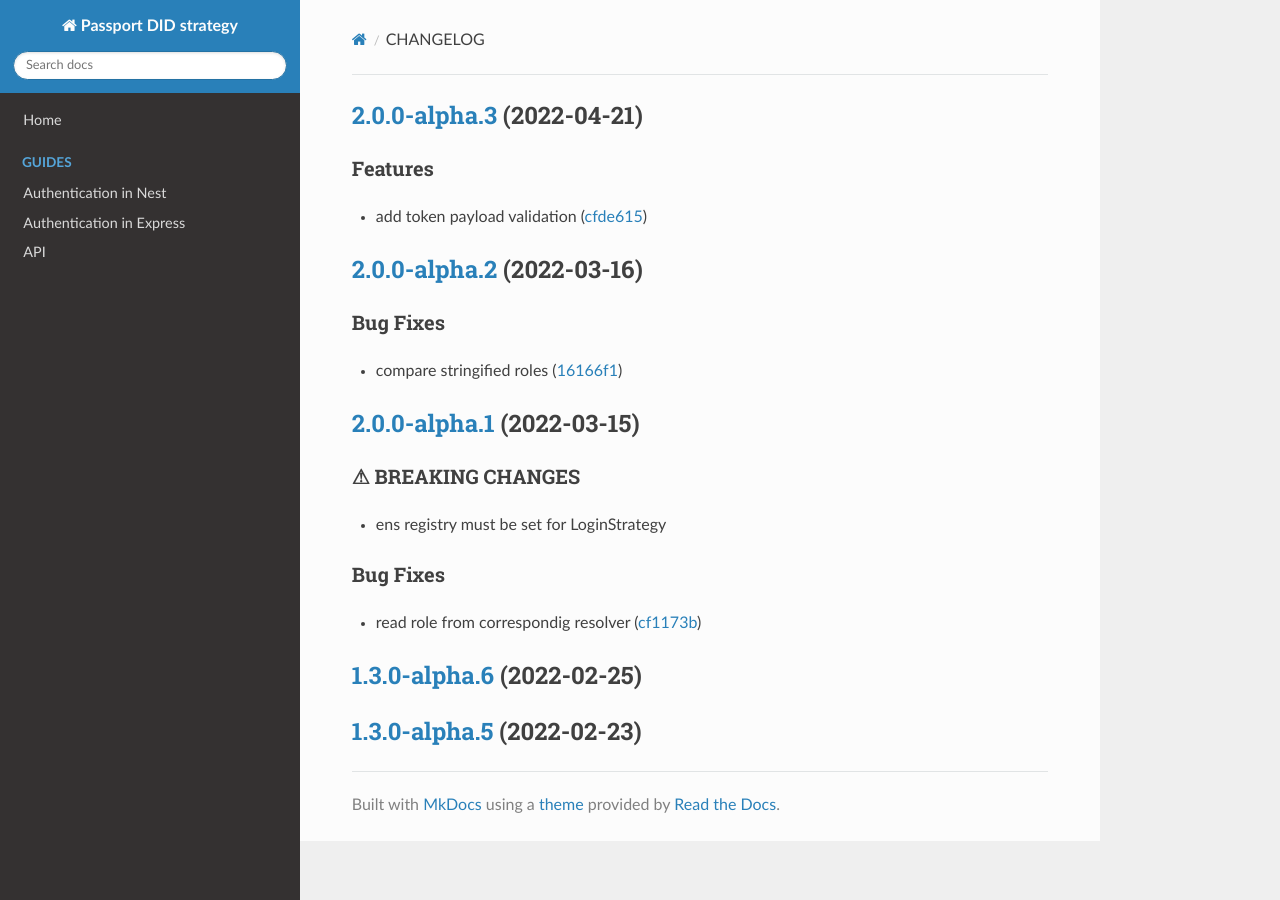
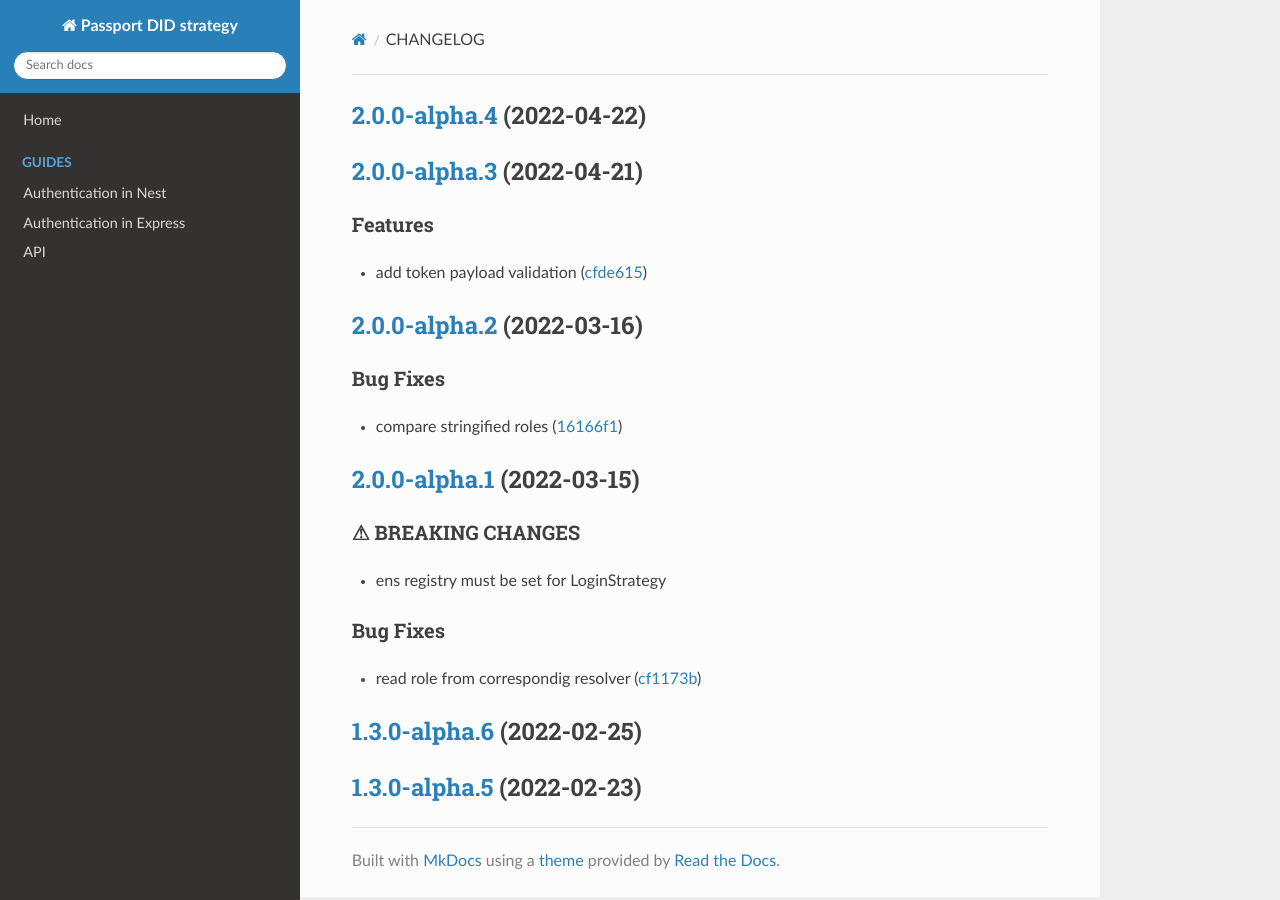
Before and after one commit to energywebfoundation/passport-did-auth, an MkDocs documentation site: the page built from docs/CHANGELOG.md, in a window 1280 px wide. Built offline with MkDocs 1.6.1, drawn with Linux system fonts in a browser that asks for light colours; nearby versions of some CDN libraries.

Commit message:
chore(release): 2.0.0-alpha.4 [skip ci]
## [2.0.0-alpha.4](https://github.com/energywebfoundation/passport-did-auth/compare/v2.0.0-alpha.3...v2.0.0-alpha.4) (2022-04-22)

```diff
--- a/docs/CHANGELOG.md
+++ b/docs/CHANGELOG.md
@@ -1,3 +1,5 @@
+## [2.0.0-alpha.4](https://github.com/energywebfoundation/passport-did-auth/compare/v2.0.0-alpha.3...v2.0.0-alpha.4) (2022-04-22)
+
 ## [2.0.0-alpha.3](https://github.com/energywebfoundation/passport-did-auth/compare/v2.0.0-alpha.2...v2.0.0-alpha.3) (2022-04-21)
 
 
```
